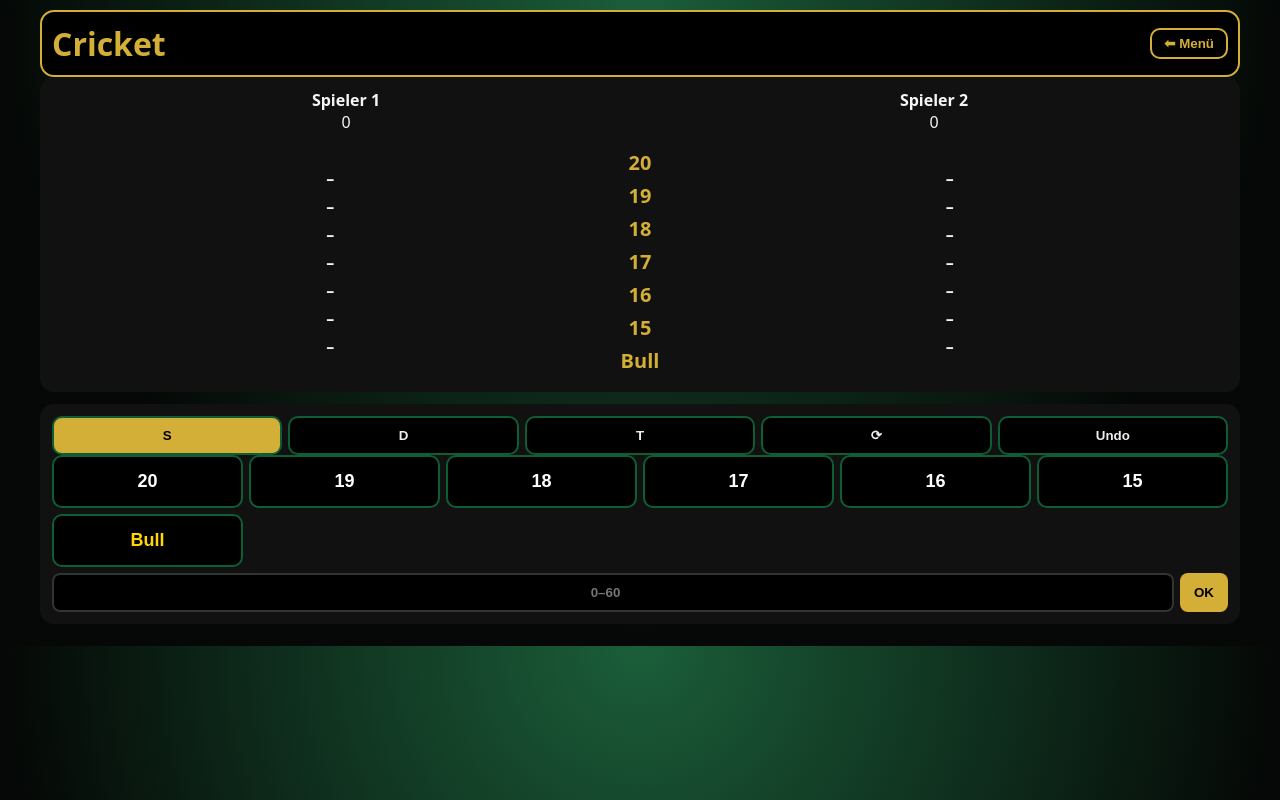
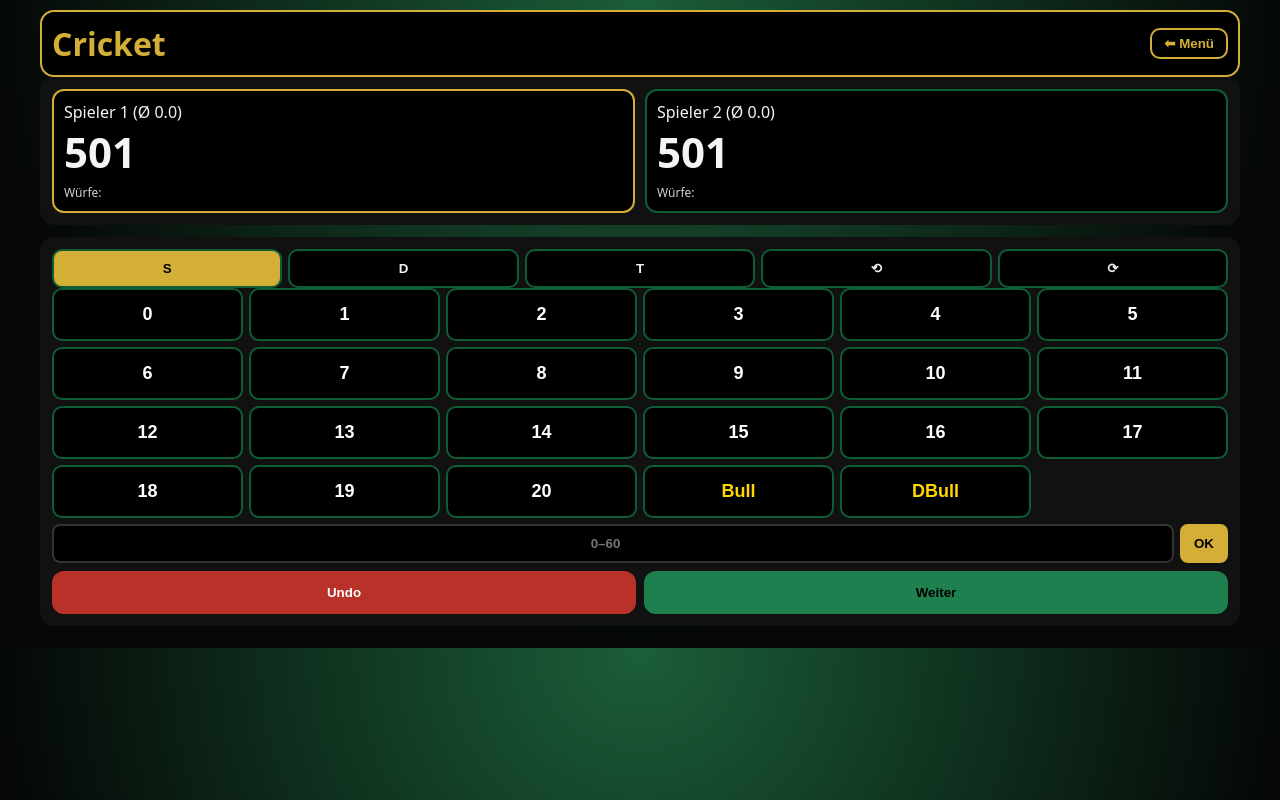
Before and after one commit to yannikstrecker-wq/dart-scorer, a plain HTML site: page index.html in a window 1280 px wide. Both pictures are taken after a click on the button "Cricket". Drawn offline with Linux system fonts and the light colour scheme.

Commit message:
index.html
vvv123

```diff
--- a/index.html
+++ b/index.html
@@ -3,7 +3,7 @@
 <head>
 <meta charset="UTF-8">
 <meta name="viewport" content="width=device-width, initial-scale=1.0">
-<title>Dart App – Cricket</title>
+<title>Dart App</title>
 
 <style>
 :root{
@@ -22,8 +22,6 @@ body{
 }
 .app{max-width:1200px;margin:auto}
 .panel{background:#111;padding:12px;border-radius:14px;margin-bottom:12px}
-.hidden{display:none}
-
 .header{
   display:flex;
   justify-content:space-between;
@@ -52,6 +50,20 @@ body{
   background:#000;
   color:#eee;
 }
+.mode.active{background:var(--gold);color:#000}
+
+.scores{display:grid;grid-template-columns:1fr 1fr;gap:10px}
+.player{
+  background:#000;
+  border:2px solid #0f5d35;
+  border-radius:12px;
+  padding:10px;
+}
+.player.active{border-color:var(--gold)}
+.score{font-size:42px;font-weight:900}
+.avg{font-size:14px;color:#ffd700}
+.checkout{color:#ffd700;font-weight:800;font-size:14px}
+.log{font-size:12px;opacity:.85;margin-top:4px}
 
 .controls{display:grid;grid-template-columns:repeat(5,1fr);gap:6px}
 .ctrl{
@@ -95,25 +107,20 @@ body{
   background:var(--gold);
 }
 
-/* ---------- Cricket ---------- */
-.cricket-header{
-  display:grid;
-  grid-template-columns:1fr 1fr;
-  text-align:center;
-  margin-bottom:10px;
+.actions{display:grid;grid-template-columns:1fr 1fr;gap:8px;margin-top:8px}
+.btn{padding:14px;font-weight:900;border-radius:12px;border:none}
+.green{background:var(--green);color:#000}
+.red{background:var(--red);color:#fff}
+
+.table{width:100%;border-collapse:collapse;margin-bottom:10px}
+.table th,.table td{
+  border-bottom:1px solid #333;
+  padding:6px;
+  text-align:center
 }
-.cricket-board{
-  display:grid;
-  grid-template-columns:1fr auto 1fr;
-  gap:12px;
-  align-items:center;
-}
-.cricket-row{
-  margin:6px 0;
-  text-align:center;
-  font-weight:900;
-}
-.cricket-num{color:var(--gold);font-size:20px}
+.table th{color:var(--gold)}
+
+.hidden{display:none}
 </style>
 </head>
 
@@ -127,19 +134,30 @@ body{
 
 <div id="menu" class="panel">
   <div class="modes">
+    <button class="mode" onclick="start501()">501</button>
+    <button class="mode" onclick="start501Tournament()">501 Turnier</button>
     <button class="mode" onclick="startCricket()">Cricket</button>
   </div>
 </div>
 
-<div id="cricket" class="panel hidden">
-  <div class="cricket-header">
-    <div><strong>Spieler 1</strong><div id="cScore0">0</div></div>
-    <div><strong>Spieler 2</strong><div id="cScore1">0</div></div>
-  </div>
-  <div class="cricket-board">
-    <div id="cLeft"></div>
-    <div id="cCenter"></div>
-    <div id="cRight"></div>
+<div id="tournamentPanel" class="panel hidden"></div>
+
+<div id="game" class="panel hidden">
+  <div class="scores">
+    <div class="player active" id="p0">
+      <div id="n0"></div>
+      <div class="avg" id="a0"></div>
+      <div class="score" id="s0"></div>
+      <div class="checkout" id="c0"></div>
+      <div class="log" id="l0"></div>
+    </div>
+    <div class="player" id="p1">
+      <div id="n1"></div>
+      <div class="avg" id="a1"></div>
+      <div class="score" id="s1"></div>
+      <div class="checkout" id="c1"></div>
+      <div class="log" id="l1"></div>
+    </div>
   </div>
 </div>
 
@@ -148,8 +166,8 @@ body{
     <button class="ctrl active" onclick="setMult(1)">S</button>
     <button class="ctrl" onclick="setMult(2)">D</button>
     <button class="ctrl" onclick="setMult(3)">T</button>
-    <button class="ctrl" onclick="nextTurn()">⟳</button>
-    <button class="ctrl" onclick="undo()">Undo</button>
+    <button class="ctrl" onclick="prevPlayer()">⟲</button>
+    <button class="ctrl" onclick="nextPlayer()">⟳</button>
   </div>
 
   <div class="numbers" id="nums"></div>
@@ -158,100 +176,209 @@ body{
     <input id="man" type="number" min="0" max="60" placeholder="0–60">
     <button onclick="manual()">OK</button>
   </div>
+
+  <div class="actions">
+    <button class="btn red" onclick="undo()">Undo</button>
+    <button class="btn green" onclick="nextTurn()">Weiter</button>
+  </div>
 </div>
 
 </div>
 
 <script>
-let mode=null, mult=1, turn=0, darts=0;
-let history=[];
+let mode=null, turn=0, mult=1, darts=0;
+let players=[], scores=[501,501];
+let leg=[{p:0,d:0},{p:0,d:0}];
+let log=[[],[]], roundLog=[[],[]], lastRound=[[],[]];
+let hist=[];
 
-const cricketInit=()=>({
-  numbers:[20,19,18,17,16,15,25],
-  marks:[
-    {20:0,19:0,18:0,17:0,16:0,15:0,25:0},
-    {20:0,19:0,18:0,17:0,16:0,15:0,25:0}
-  ],
-  points:[0,0]
-});
-let cricket=cricketInit();
-
-const menu=document.getElementById("menu");
-const input=document.getElementById("input");
-const status=document.getElementById("status");
-const cLeft=document.getElementById("cLeft");
-const cCenter=document.getElementById("cCenter");
-const cRight=document.getElementById("cRight");
-const cScore0=document.getElementById("cScore0");
-const cScore1=document.getElementById("cScore1");
+let tournament=null, matchIndex=0;
 
 const nums=document.getElementById("nums");
-[20,19,18,17,16,15,25].forEach(v=>{
+for(let i=0;i<=20;i++){
   let b=document.createElement("button");
-  b.className="num"+(v===25?" bull":"");
-  b.textContent=v===25?"Bull":v;
-  b.onclick=()=>throwDart(v*mult);
+  b.className="num";
+  b.textContent=i;
+  b.onclick=()=>throwDart(i*mult,true);
+  nums.appendChild(b);
+}
+["Bull","DBull"].forEach((t,i)=>{
+  let b=document.createElement("button");
+  b.className="num bull";
+  b.textContent=t;
+  b.onclick=()=>throwDart(i?50:25,true);
   nums.appendChild(b);
 });
 
 function resetApp(){location.reload();}
+
+/* ======================= START MODES ======================= */
+function start501(){
+  tournament=null;
+  startMatch("501 – Double Out",["Spieler 1","Spieler 2"]);
+}
+
+function startCricket(){
+  startMatch("Cricket",["Spieler 1","Spieler 2"]);
+}
+
+function start501Tournament(){
+  let count=parseInt(prompt("Anzahl Spieler (4–8):","4"));
+  if(isNaN(count)||count<4||count>8) return;
+
+  let names=[];
+  for(let i=0;i<count;i++){
+    let n=prompt("Name Spieler "+(i+1), "Spieler "+(i+1));
+    names.push(n||("Spieler "+(i+1)));
+  }
+
+  tournament={players:names,table:{},matches:[]};
+  names.forEach(n=>tournament.table[n]={p:0,w:0,l:0,ld:0});
+
+  for(let i=0;i<names.length;i++){
+    for(let j=i+1;j<names.length;j++){
+      tournament.matches.push([names[i],names[j]]);
+    }
+  }
+
+  matchIndex=0;
+  document.getElementById("tournamentPanel").classList.remove("hidden");
+  loadNextTournamentMatch();
+}
+
+/* ======================= TURNIER ======================= */
+function loadNextTournamentMatch(){
+  renderTable();
+  if(matchIndex>=tournament.matches.length){
+    alert("Turnier beendet!");
+    resetApp();
+    return;
+  }
+  startMatch("501 – Turnier",tournament.matches[matchIndex]);
+}
+
+function renderTable(){
+  let html=`<table class="table"><tr>
+  <th>Spieler</th><th>P</th><th>S</th><th>N</th><th>LD</th></tr>`;
+  Object.entries(tournament.table).forEach(([n,d])=>{
+    html+=`<tr><td>${n}</td><td>${d.p}</td><td>${d.w}</td><td>${d.l}</td><td>${d.ld}</td></tr>`;
+  });
+  html+=`</table>`;
+  tournamentPanel.innerHTML=html;
+}
+
+/* ======================= MATCH ======================= */
+function startMatch(title,names){
+  mode="501";
+  players=names;
+  scores=[501,501];
+  leg=[{p:0,d:0},{p:0,d:0}];
+  log=[[],[]];
+  roundLog=[[],[]];
+  lastRound=[[],[]];
+  hist=[];
+  turn=0; darts=0;
+  document.getElementById("menu").classList.add("hidden");
+  document.getElementById("game").classList.remove("hidden");
+  document.getElementById("input").classList.remove("hidden");
+  document.getElementById("status").textContent=title;
+  update();
+}
+
+/* ======================= GAME LOGIC ======================= */
 function setMult(m){
   mult=m;
   document.querySelectorAll(".ctrl").forEach(b=>b.classList.remove("active"));
   document.querySelectorAll(".ctrl")[m-1].classList.add("active");
 }
 
-function startCricket(){
-  mode="cricket";
-  cricket=cricketInit();
-  history=[];
-  turn=0; darts=0;
-  menu.classList.add("hidden");
-  input.classList.remove("hidden");
-  document.getElementById("cricket").classList.remove("hidden");
-  status.textContent="Cricket";
-  render();
+function throwDart(v,board){
+  hist.push(JSON.stringify({scores,leg,log,roundLog,lastRound,turn,darts}));
+  leg[turn].p+=v;
+  leg[turn].d++;
+  log[turn].push(v);
+  roundLog[turn].push(v);
+
+  const n=scores[turn]-v;
+  if(n<0||(n===0&&v%2!==0)){
+    undo(); nextTurn(); return;
+  }
+  scores[turn]=n;
+
+  if(n===0){
+    const winner=players[turn];
+    if(tournament){
+      const loser=players[1-turn];
+      tournament.table[winner].w++;
+      tournament.table[winner].p+=2;
+      tournament.table[winner].ld++;
+      tournament.table[loser].l++;
+      tournament.table[loser].ld--;
+      matchIndex++;
+      alert(winner+" gewinnt!");
+      loadNextTournamentMatch();
+      return;
+    }else{
+      alert(winner+" gewinnt!");
+      resetApp();
+      return;
+    }
+  }
+
+  if(board && ++darts>=3){
+    lastRound[turn]=[...roundLog[turn]];
+    roundLog[turn]=[];
+    nextTurn();
+  }
+  mult=1;
+  update();
 }
 
-function render(){
-  cScore0.textContent=cricket.points[0];
-  cScore1.textContent=cricket.points[1];
-  cLeft.innerHTML=cCenter.innerHTML=cRight.innerHTML="";
-  cricket.numbers.forEach(n=>{
-    cCenter.innerHTML+=`<div class="cricket-row cricket-num">${n===25?"Bull":n}</div>`;
-    cLeft.innerHTML+=`<div class="cricket-row">${marks(cricket.marks[0][n])}</div>`;
-    cRight.innerHTML+=`<div class="cricket-row">${marks(cricket.marks[1][n])}</div>`;
-  });
+function manual(){
+  const v=+man.value;
+  if(v>=0&&v<=60) throwDart(v,false);
+  man.value="";
 }
 
-function marks(v){return v>=3?"⭕":("/".repeat(v)||"–");}
-
-function throwDart(v){
-  if(!cricket.numbers.includes(v)) return;
-  history.push(JSON.stringify({cricket,turn,darts}));
-  let me=cricket.marks[turn];
-  let opp=cricket.marks[1-turn];
-  if(me[v]<3) me[v]++; else if(opp[v]<3) cricket.points[turn]+=v;
-  darts++;
-  if(darts===3) nextTurn();
-  if(cricket.numbers.every(n=>me[n]>=3)){
-    alert("Spieler "+(turn+1)+" gewinnt!");
-    resetApp();
-  }
-  render();
+function undo(){
+  if(!hist.length) return;
+  const s=JSON.parse(hist.pop());
+  scores=s.scores; leg=s.leg; log=s.log;
+  roundLog=s.roundLog; lastRound=s.lastRound;
+  turn=s.turn; darts=s.darts;
+  update();
 }
 
-function nextTurn(){darts=0;turn=1-turn;}
-function undo(){
-  if(!history.length) return;
-  let s=JSON.parse(history.pop());
-  cricket=s.cricket; turn=s.turn; darts=s.darts;
-  render();
+function nextTurn(){
+  darts=0;
+  lastRound[turn]=[...roundLog[turn]];
+  roundLog[turn]=[];
+  turn=1-turn;
+  update();
 }
-function manual(){
-  let v=+man.value;
-  if(cricket.numbers.includes(v)) throwDart(v);
-  man.value="";
+function nextPlayer(){nextTurn()}
+function prevPlayer(){nextTurn()}
+
+function avg(i){
+  return leg[i].d?((leg[i].p/leg[i].d)*3).toFixed(1):"0.0";
+}
+function checkout(s){
+  if(s>100||s<=1) return "";
+  if(s<=40&&s%2===0) return "D"+(s/2);
+  return "";
+}
+
+function update(){
+  n0.textContent=players[0]+" (Ø "+avg(0)+")";
+  n1.textContent=players[1]+" (Ø "+avg(1)+")";
+  s0.textContent=scores[0];
+  s1.textContent=scores[1];
+  c0.textContent=checkout(scores[0]);
+  c1.textContent=checkout(scores[1]);
+  l0.textContent="Würfe: "+(turn===0?roundLog[0]:lastRound[0]).join(" · ");
+  l1.textContent="Würfe: "+(turn===1?roundLog[1]:lastRound[1]).join(" · ");
+  p0.classList.toggle("active",turn===0);
+  p1.classList.toggle("active",turn===1);
 }
 </script>
 
```
